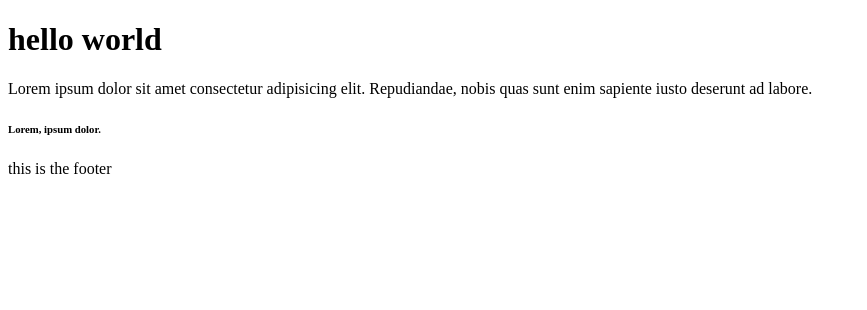
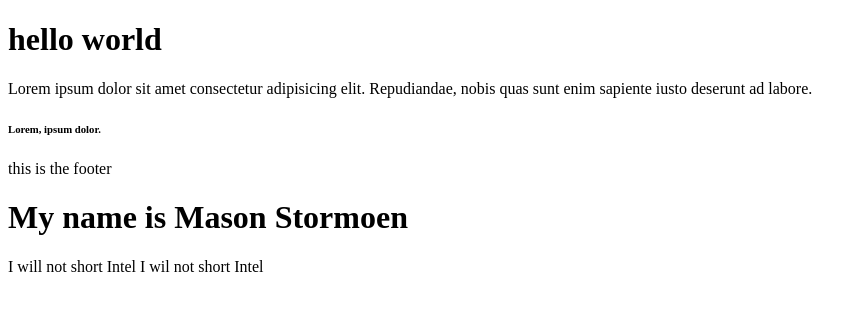
Before and after one commit to mstormoen/git-intro, a plain HTML site: page index.html in a window 1280 px wide. Shown: the whole page, without its empty margins (0-867 px from the left). Drawn offline with Linux system fonts and the light colour scheme.

Commit message:
New div added

```diff
--- a/index.html
+++ b/index.html
@@ -13,5 +13,9 @@
     </p>
     <h6>Lorem, ipsum dolor.</h6>
     <div id="footer">this is the footer</div>
+    <div>
+      <h1>My name is Mason Stormoen</h1>
+      <p>I will not short Intel I wil not short Intel</p>
+    </div>
   </body>
 </html>
```
